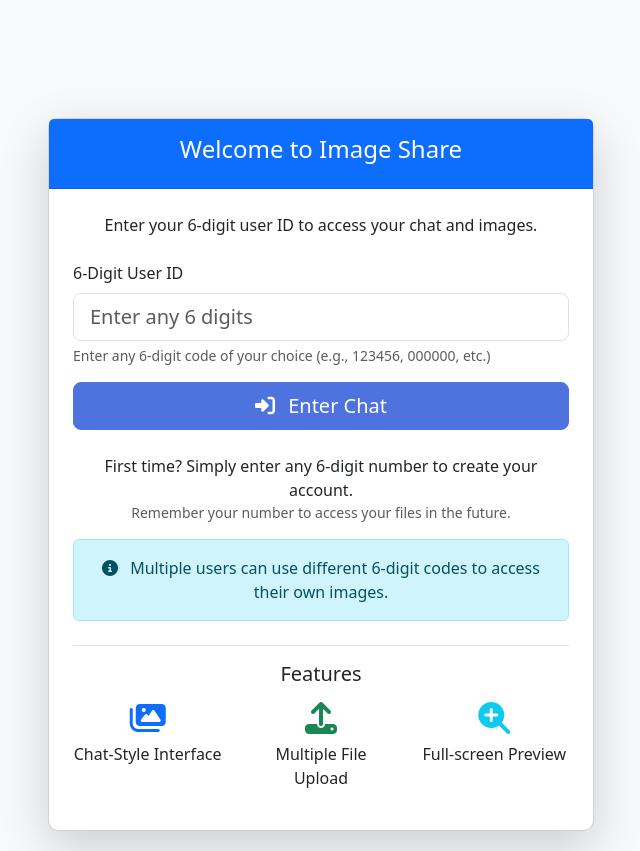
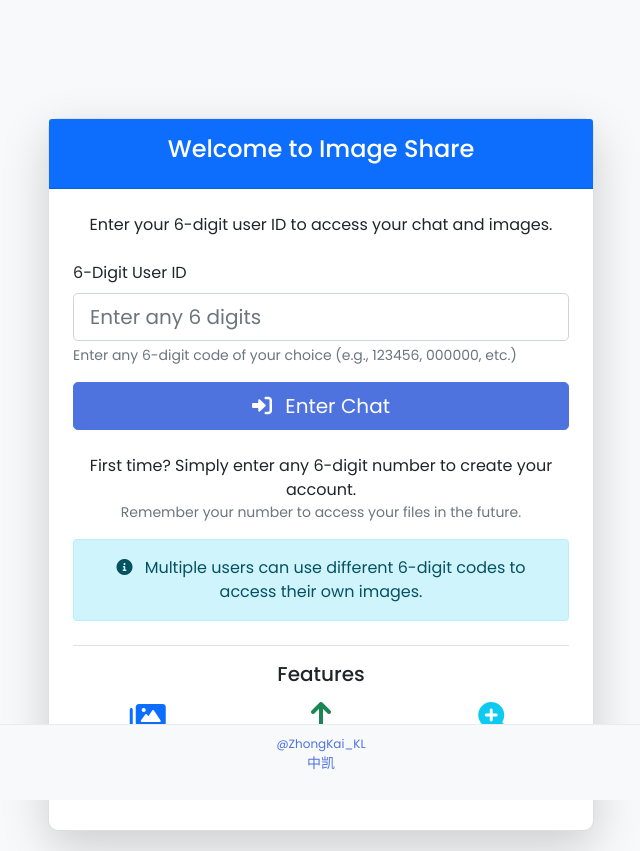
Before and after one commit to zhongkai-dev/imageshare, a Node server app: page / in a window 1280 px wide. Shown: the whole page, without its empty margins (319-959 px from the left). Run offline with Node 20, Linux system fonts and the light colour scheme; some libraries are stand-ins or nearby versions.

Commit message:
Update all app icon references to use the same logo file from public/icons/logo.png

```diff
--- a/public/style.css
+++ b/public/style.css
@@ -741,9 +741,91 @@ body {
 
 /* Prevent image dragging */
 img {
-  -webkit-user-drag: none;
-  -khtml-user-drag: none;
-  -moz-user-drag: none;
-  -o-user-drag: none;
-  user-drag: none;
+  -webkit-touch-callout: none; /* iOS Safari */
+  -webkit-user-select: none;   /* Safari */
+  -khtml-user-select: none;    /* Konqueror HTML */
+  -moz-user-select: none;      /* Firefox */
+  -ms-user-select: none;       /* IE/Edge */
+  user-select: none;           /* Chrome, Opera */
+  pointer-events: auto;        /* Enable click events */
 }
+
+/* Blue selection prevention */
+::selection {
+  background: transparent;
+}
+
+::-moz-selection {
+  background: transparent;
+}
+
+/* Adjust spacing for footer */
+.chat-area {
+  padding-bottom: 120px !important;
+}
+
+/* Ensure footer doesn't overlap content on mobile */
+@media (max-width: 768px) {
+  .chat-area {
+    padding-bottom: 150px !important;
+  }
+}
+
+/* Global font family */
+body, input, button, textarea, select {
+  font-family: 'Poppins', sans-serif;
+}
+
+/* Nav logo styling - make circular */
+.navbar-logo {
+  height: 30px;
+  width: 30px;
+  margin-right: 8px;
+  border-radius: 50%;
+  object-fit: cover;
+  border: 1px solid #e9ecef;
+}
+
+/* Dev label in navbar */
+.dev-label {
+  font-size: 12px;
+  color: #6c757d;
+  padding: 3px 7px;
+  background-color: #f8f9fa;
+  border-radius: 12px;
+  margin-left: 10px;
+  font-weight: 500;
+}
+
+/* Footer styling */
+.app-footer {
+  background-color: #f8f9fa;
+  padding: 10px 0;
+  text-align: center;
+  font-size: 12px;
+  position: fixed;
+  bottom: 0;
+  width: 100%;
+  border-top: 1px solid #e9ecef;
+  z-index: 10;
+}
+
+.developer-info {
+  color: #6c757d;
+}
+
+.developer-info a {
+  color: #4e73df;
+  text-decoration: none;
+}
+
+.developer-info a:hover {
+  text-decoration: underline;
+}
+
+/* Footer styling */
+.developer-info .dev-name {
+  font-weight: 500;
+  font-size: 14px;
+  color: #4e73df;
+}
--- a/views/layout.ejs
+++ b/views/layout.ejs
@@ -2,87 +2,74 @@
 <html lang="en">
 <head>
   <meta charset="UTF-8">
-  <meta name="viewport" content="width=device-width, initial-scale=1.0, maximum-scale=1.0, user-scalable=no, viewport-fit=cover">
-  <!-- Add meta tag for iOS keyboard behavior -->
+  <meta name="viewport" content="width=device-width, initial-scale=1.0, maximum-scale=1.0, user-scalable=no">
+  <title>My Fen</title>
+
+  <!-- Favicon -->
+  <link rel="icon" href="/icons/logo.png" type="image/png">
+
+  <!-- PWA Meta Tags -->
+  <meta name="theme-color" content="#4e73df">
+  <meta name="description" content="Share images and files seamlessly">
+  <link rel="manifest" href="/manifest.json">
+  <link rel="apple-touch-icon" href="/icons/logo.png">
   <meta name="apple-mobile-web-app-capable" content="yes">
   <meta name="apple-mobile-web-app-status-bar-style" content="black-translucent">
-  <meta name="viewport-fit" content="cover">
-  <title>Image Share - Chat-Style Image & File Sharing</title>
-  <link href="https://cdn.jsdelivr.net/npm/bootstrap@5.3.2/dist/css/bootstrap.min.css" rel="stylesheet">
-  <link rel="stylesheet" href="https://cdnjs.cloudflare.com/ajax/libs/font-awesome/6.4.0/css/all.min.css">
-  <link rel="stylesheet" href="/style.css">
-  <!-- PWA Support -->
-  <link rel="manifest" href="/manifest.json">
-  <meta name="theme-color" content="#4e73df">
-  <link rel="apple-touch-icon" href="/icons/icon-192x192.png">
-  <!-- Safari PWA splash screens -->
-  <link rel="apple-touch-startup-image" href="/icons/splash-640x1136.png" media="(device-width: 320px) and (device-height: 568px) and (-webkit-device-pixel-ratio: 2)">
-  <link rel="apple-touch-startup-image" href="/icons/splash-750x1334.png" media="(device-width: 375px) and (device-height: 667px) and (-webkit-device-pixel-ratio: 2)">
-  <link rel="apple-touch-startup-image" href="/icons/splash-1242x2208.png" media="(device-width: 414px) and (device-height: 736px) and (-webkit-device-pixel-ratio: 3)">
-  <link rel="apple-touch-startup-image" href="/icons/splash-1125x2436.png" media="(device-width: 375px) and (device-height: 812px) and (-webkit-device-pixel-ratio: 3)">
-  <link rel="apple-touch-startup-image" href="/icons/splash-1536x2048.png" media="(min-device-width: 768px) and (max-device-width: 1024px) and (-webkit-device-pixel-ratio: 2)">
-  <link rel="apple-touch-startup-image" href="/icons/splash-1668x2224.png" media="(min-device-width: 834px) and (max-device-width: 834px) and (-webkit-device-pixel-ratio: 2)">
-  <link rel="apple-touch-startup-image" href="/icons/splash-2048x2732.png" media="(min-device-width: 1024px) and (max-device-width: 1024px) and (-webkit-device-pixel-ratio: 2)">
+
+  <!-- Bootstrap CSS -->
+  <link href="https://cdn.jsdelivr.net/npm/bootstrap@5.1.3/dist/css/bootstrap.min.css" rel="stylesheet">
+
+  <!-- Font Awesome -->
+  <link href="https://cdnjs.cloudflare.com/ajax/libs/font-awesome/6.0.0-beta3/css/all.min.css" rel="stylesheet">
+
+  <!-- Poppins Font -->
+  <link href="https://fonts.googleapis.com/css2?family=Poppins:wght@300;400;500;600;700&display=swap" rel="stylesheet">
+
+  <!-- Custom CSS -->
+  <link href="/style.css" rel="stylesheet">
+
+  <!-- iOS specific PWA meta -->
+  <meta name="apple-mobile-web-app-title" content="My Fen">
+  <link rel="apple-touch-startup-image" href="/icons/logo.png" media="(device-width: 320px) and (device-height: 568px) and (-webkit-device-pixel-ratio: 2)">
+  <link rel="apple-touch-startup-image" href="/icons/logo.png" media="(device-width: 375px) and (device-height: 667px) and (-webkit-device-pixel-ratio: 2)">
+  <link rel="apple-touch-startup-image" href="/icons/logo.png" media="(device-width: 414px) and (device-height: 736px) and (-webkit-device-pixel-ratio: 3)">
+  <link rel="apple-touch-startup-image" href="/icons/logo.png" media="(device-width: 375px) and (device-height: 812px) and (-webkit-device-pixel-ratio: 3)">
+  <link rel="apple-touch-startup-image" href="/icons/logo.png" media="(min-device-width: 768px) and (max-device-width: 1024px) and (-webkit-min-device-pixel-ratio: 2)">
+  <link rel="apple-touch-startup-image" href="/icons/logo.png" media="(min-device-width: 834px) and (max-device-width: 834px) and (-webkit-min-device-pixel-ratio: 2)">
+  <link rel="apple-touch-startup-image" href="/icons/logo.png" media="(min-device-width: 1024px) and (max-device-width: 1024px) and (-webkit-min-device-pixel-ratio: 2)">
 </head>
 <body>
   <%- body %>
-  <script src="https://cdn.jsdelivr.net/npm/bootstrap@5.3.2/dist/js/bootstrap.bundle.min.js"></script>
 
-  <!-- PWA Service Worker Registration -->
+  <!-- Footer -->
+  <footer class="app-footer">
+    <div class="container">
+      <div class="developer-info">
+        <p>
+          <a href="https://t.me/ZhongKai_KL" target="_blank">@ZhongKai_KL</a>
+          <br>
+          <span class="dev-name">中凯</span>
+        </p>
+      </div>
+    </div>
+  </footer>
+
+  <!-- Bootstrap JS -->
+  <script src="https://cdn.jsdelivr.net/npm/bootstrap@5.1.3/dist/js/bootstrap.bundle.min.js"></script>
+
+  <!-- Register Service Worker -->
   <script>
     if ('serviceWorker' in navigator) {
-      window.addEventListener('load', () => {
+      window.addEventListener('load', function() {
         navigator.serviceWorker.register('/service-worker.js')
-          .then(registration => {
-            console.log('ServiceWorker registered: ', registration);
+          .then(function(registration) {
+            console.log('ServiceWorker registration successful with scope: ', registration.scope);
           })
-          .catch(error => {
+          .catch(function(error) {
             console.log('ServiceWorker registration failed: ', error);
           });
       });
     }
-
-    // Add to home screen prompt for Safari
-    let deferredPrompt;
-    const installButton = document.createElement('button');
-    installButton.style.display = 'none';
-
-    window.addEventListener('beforeinstallprompt', (e) => {
-      // Prevent Chrome 67 and earlier from automatically showing the prompt
-      e.preventDefault();
-      // Stash the event so it can be triggered later
-      deferredPrompt = e;
-      // Update UI to notify the user they can add to home screen
-      if (/iPhone|iPad|iPod/i.test(navigator.userAgent)) {
-        // Show iOS installation instructions
-        const iosInstallMsg = document.createElement('div');
-        iosInstallMsg.innerHTML = '<div class="ios-install-message">To install this app: tap <i class="fas fa-share"></i> and then "Add to Home Screen"</div>';
-        iosInstallMsg.style.position = 'fixed';
-        iosInstallMsg.style.bottom = '10px';
-        iosInstallMsg.style.left = '0';
-        iosInstallMsg.style.right = '0';
-        iosInstallMsg.style.background = '#4e73df';
-        iosInstallMsg.style.color = 'white';
-        iosInstallMsg.style.padding = '10px';
-        iosInstallMsg.style.textAlign = 'center';
-        iosInstallMsg.style.zIndex = '9999';
-        iosInstallMsg.style.display = 'none';
-
-        // Only show the message if it hasn't been shown before
-        if (!localStorage.getItem('pwaInstallPromptShown')) {
-          document.body.appendChild(iosInstallMsg);
-          iosInstallMsg.style.display = 'block';
-
-          // Hide message after 15 seconds
-          setTimeout(() => {
-            iosInstallMsg.style.display = 'none';
-          }, 15000);
-
-          // Mark as shown
-          localStorage.setItem('pwaInstallPromptShown', 'true');
-        }
-      }
-    });
   </script>
 </body>
 </html>
```
Also changed, not shown: package.json (+6 -6 lines), views/dashboard.ejs (+14 -8 lines), public/icons/icon-192x192.png (added), public/icons/icon-512x512.png (added), public/icons/logo.png (added), public/manifest.json, views/image/logo.png (added).
